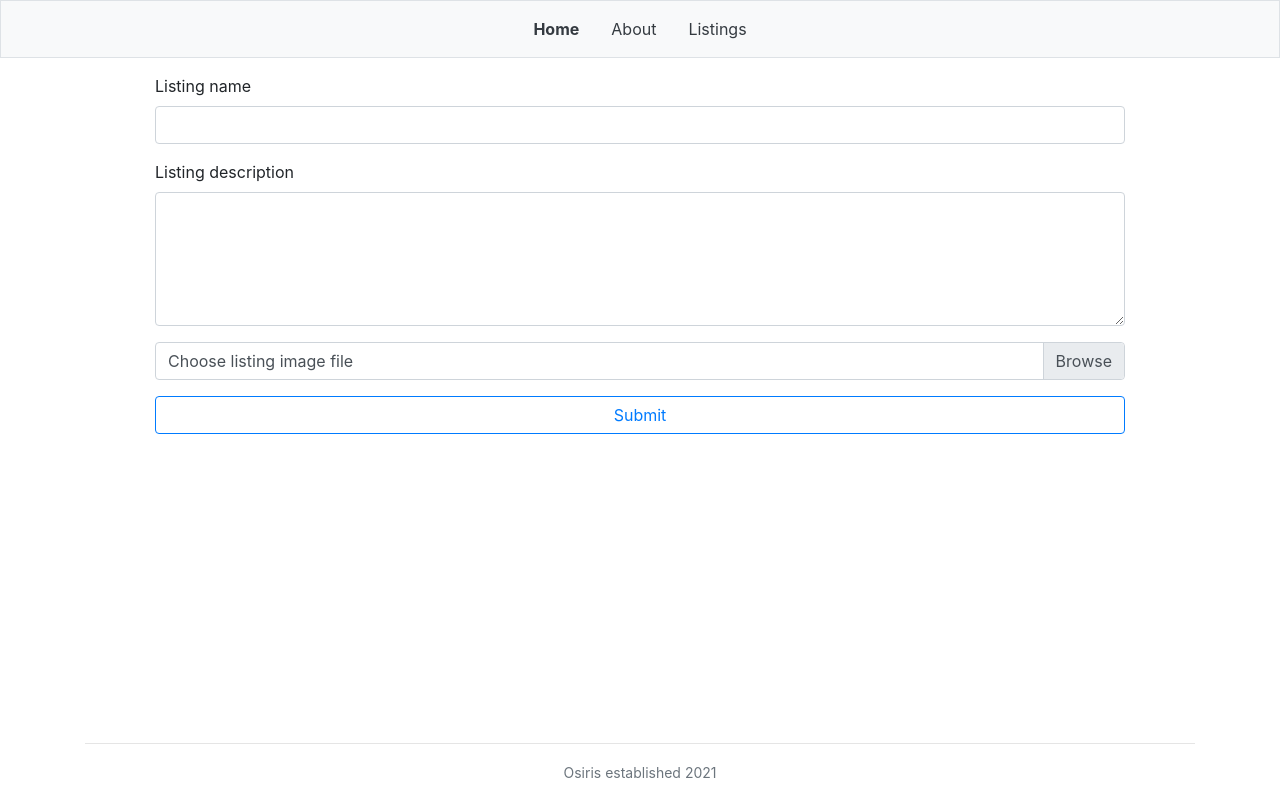
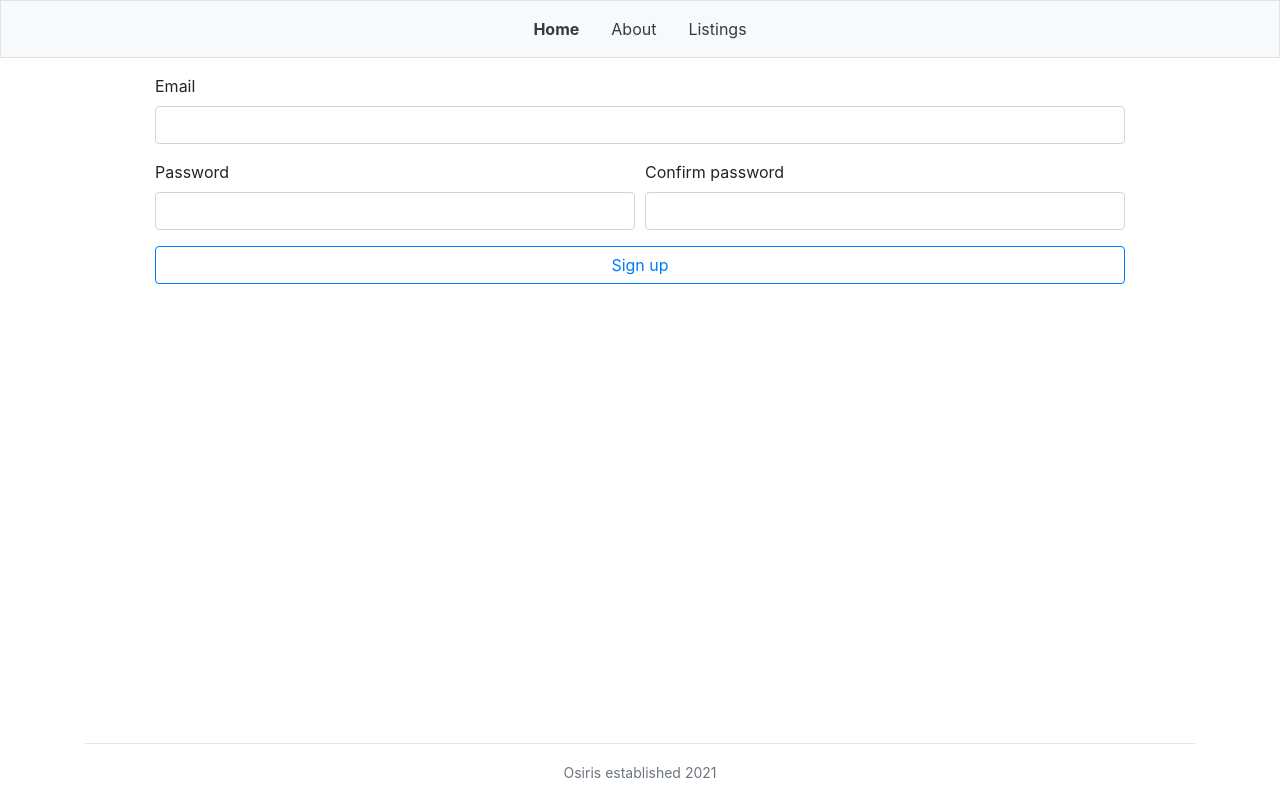
Before and after one commit to Shilcof/osiris-frontend, a React (Create React App) app: page / in a window 1280 px wide. Built offline with nearby package versions, Linux system fonts and the light colour scheme.

Commit message:
adds sign up form and temporarily places it on home page

```diff
--- a/src/components/Main.js
+++ b/src/components/Main.js
@@ -4,13 +4,15 @@ import ListingForm from './listings/ListingForm'
 import ListingShow from './listings/ListingShow'
 import NotFound from './errors/NotFound'
 import About from './about/About'
+import SignUp from './auth/SignUp';
 
 const Main = () => {
     return (
         <div className="container-fluid pt-3 container" style={{maxWidth: 1000}} >
             <Switch>
 
-                <Route exact path="/" render={routerProps => <ListingForm {...routerProps}/>} />
+                <Route exact path="/" render={routerProps => <SignUp {...routerProps}/>} />
+                {/* <Route exact path="/" render={routerProps => <ListingForm {...routerProps}/>} /> */}
 
                 <Route exact path="/about" render={() => <About />} />
 
--- /dev/null
+++ b/src/components/auth/SignUp.js
@@ -0,0 +1,74 @@
+import { useState, useEffect } from "react"
+import { useDispatch, useSelector } from "react-redux"
+
+import { resetErrors } from "../../actions/errorActions"
+import { createSeller } from "../../actions/authActions"
+import { Redirect } from "react-router-dom"
+
+const SignUp = (props) => {
+
+    const currentSeller = useSelector(state=>state.auth.currentSeller)
+    const errors = useSelector(state=>state.errors)
+
+    const dispatch = useDispatch()
+
+    useEffect(()=>{
+        return () => {
+            dispatch(resetErrors())
+        }
+    }, [dispatch])
+
+    const [seller, setSeller] = useState({
+        email: "",
+        password: "",
+        password_confirmation: ""
+    })
+
+    const handleChange = e => {
+        setSeller({...seller, [e.target.id]: e.target.value})
+    }
+
+    const handleSubmit = e => {
+        e.preventDefault()
+        dispatch(createSeller(seller))
+    }
+
+    if (currentSeller) props.history.push(`/about`)
+
+    return (
+        <form onSubmit={handleSubmit}>
+
+            <div className="form-row" >
+                <div className="col-md-12 mb-3">
+                    <label htmlFor="email" className="form-label" >Email</label>
+                    <input type="text" id="email" value={seller.email} onChange={handleChange}
+                        className={errors.name ? "form-control is-invalid" : "form-control"}
+                    ></input>
+                    {errors.email ? <div className="invalid-feedback" >Email {errors.email.join(", ")}</div> : null}
+                </div>
+            </div>
+
+            <div className="form-row" >
+                <div className="col-md-6 mb-3">
+                    <label htmlFor="password" className="form-label" >Password</label>
+                    <input type="text" id="password" value={seller.password} onChange={handleChange}
+                        className={errors.password ? "form-control is-invalid" : "form-control"}
+                    ></input>
+                    {errors.password ? <div className="invalid-feedback" >Password {errors.password.join(", ")}</div> : null}
+                </div>
+                <div className="col-md-6 mb-3">
+                    <label htmlFor="password_confirmation" className="form-label" >Confirm password</label>
+                    <input type="text" id="password_confirmation" value={seller.password_confirmation} onChange={handleChange}
+                        className={errors.password_confirmation ? "form-control is-invalid" : "form-control"}
+                    ></input>
+                    {errors.password_confirmation ? <div className="invalid-feedback" >Confirmation {errors.password_confirmation.join(", ")}</div> : null}
+                </div>
+            </div>
+
+            <input type="submit" className="btn btn-outline-primary btn-block" value="Sign up"></input>
+
+        </form>
+    )
+}
+
+export default SignUp
--- a/src/reducers/authReducer.js
+++ b/src/reducers/authReducer.js
@@ -1,14 +1,14 @@
 export default function authReducer(state = {
-    current_seller: null,
+    currentSeller: null,
     loading: false
 }, action) {
     switch (action.type) {
 
         case "LOGIN_SELLER":
-            return {current_seller: action.seller, loading: false}
+            return {currentSeller: action.seller, loading: false}
 
         case "LOGOUT_SELLER":
-            return {current_seller: null}
+            return {currentSeller: null}
 
         case "LOADING_SELLER":
             return {...state, loading: true}
```
